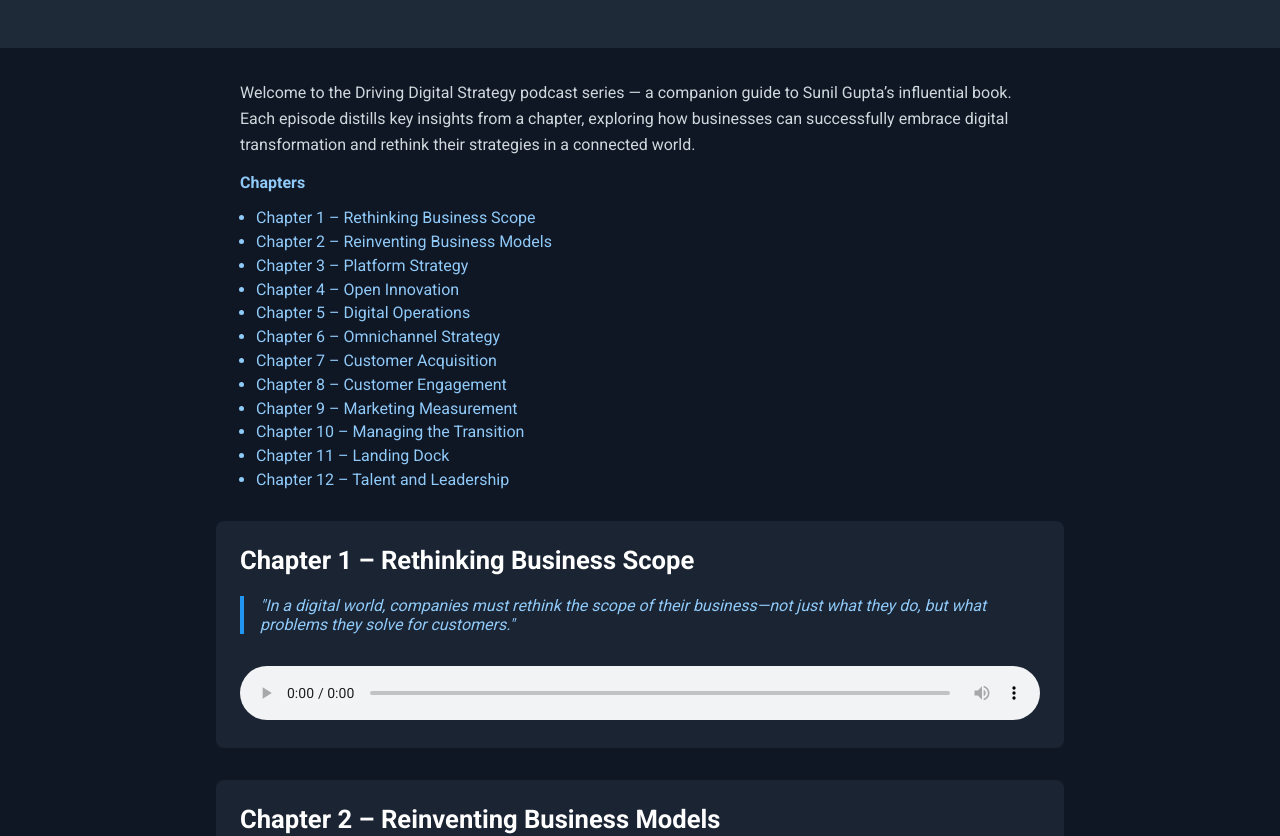
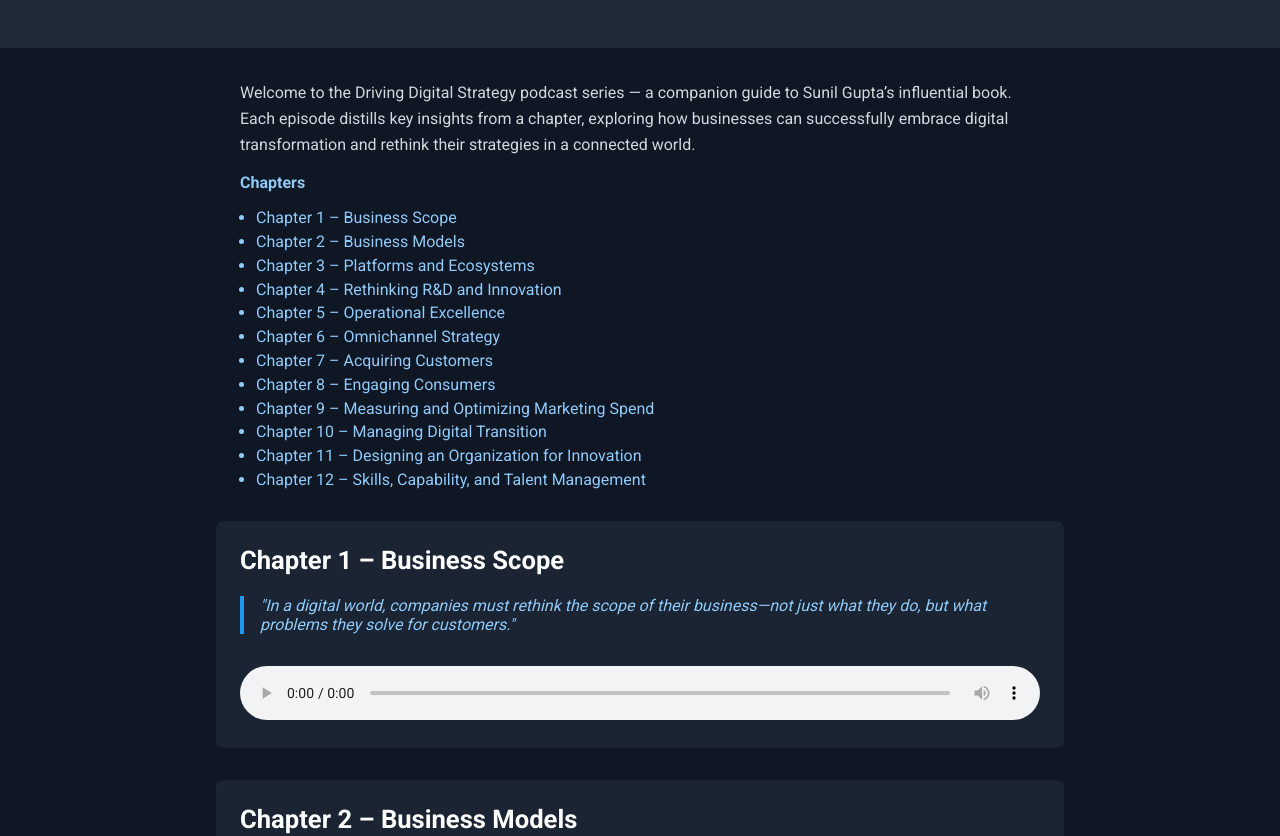
Before and after one commit to PCWA04/driving-digital-strategy, a plain HTML site: page index.html in a window 1280 px wide. Shown: the part 124-960 px from the top of the page. Drawn offline with Linux system fonts and the light colour scheme.

Commit message:
Update chapter name

```diff
--- a/index.html
+++ b/index.html
@@ -96,47 +96,47 @@
   <div class="toc">
     <strong>Chapters</strong>
     <ul>
-      <li><a href="#chapter1">Chapter 1 – Rethinking Business Scope</a></li>
-      <li><a href="#chapter2">Chapter 2 – Reinventing Business Models</a></li>
-      <li><a href="#chapter3">Chapter 3 – Platform Strategy</a></li>
-      <li><a href="#chapter4">Chapter 4 – Open Innovation</a></li>
-      <li><a href="#chapter5">Chapter 5 – Digital Operations</a></li>
+      <li><a href="#chapter1">Chapter 1 – Business Scope</a></li>
+      <li><a href="#chapter2">Chapter 2 – Business Models</a></li>
+      <li><a href="#chapter3">Chapter 3 – Platforms and Ecosystems</a></li>
+      <li><a href="#chapter4">Chapter 4 – Rethinking R&D and Innovation</a></li>
+      <li><a href="#chapter5">Chapter 5 – Operational Excellence</a></li>
       <li><a href="#chapter6">Chapter 6 – Omnichannel Strategy</a></li>
-      <li><a href="#chapter7">Chapter 7 – Customer Acquisition</a></li>
-      <li><a href="#chapter8">Chapter 8 – Customer Engagement</a></li>
-      <li><a href="#chapter9">Chapter 9 – Marketing Measurement</a></li>
-      <li><a href="#chapter10">Chapter 10 – Managing the Transition</a></li>
-      <li><a href="#chapter11">Chapter 11 – Landing Dock</a></li>
-      <li><a href="#chapter12">Chapter 12 – Talent and Leadership</a></li>
+      <li><a href="#chapter7">Chapter 7 – Acquiring Customers</a></li>
+      <li><a href="#chapter8">Chapter 8 – Engaging Consumers</a></li>
+      <li><a href="#chapter9">Chapter 9 – Measuring and Optimizing Marketing Spend</a></li>
+      <li><a href="#chapter10">Chapter 10 – Managing Digital Transition</a></li>
+      <li><a href="#chapter11">Chapter 11 – Designing an Organization for Innovation</a></li>
+      <li><a href="#chapter12">Chapter 12 – Skills, Capability, and Talent Management</a></li>
     </ul>
   </div>
 
   <section class="episode" id="chapter1">
-    <h2>Chapter 1 – Rethinking Business Scope</h2>
+    <h2>Chapter 1 – Business Scope</h2>
     <blockquote>"In a digital world, companies must rethink the scope of their business—not just what they do, but what problems they solve for customers."</blockquote>
     <audio controls src="audio/Chapter01.mp3"></audio>
   </section>
 
   <section class="episode" id="chapter2">
-    <h2>Chapter 2 – Reinventing Business Models</h2>
+    <h2>Chapter 2 – Business Models</h2>
     <blockquote>"Digitization allows you to decouple value creation from value capture."</blockquote>
     <audio controls src="audio/Chapter02.mp3"></audio>
   </section>
 
   <section class="episode" id="chapter3">
-    <h2>Chapter 3 – Platform Strategy</h2>
+    <h2>Chapter 3 – Platforms and Ecosystems</h2>
     <blockquote>"In platform businesses, value is created not by controlling resources, but by orchestrating interactions."</blockquote>
     <audio controls src="audio/Chapter03.mp3"></audio>
   </section>
 
   <section class="episode" id="chapter4">
-    <h2>Chapter 4 – Open Innovation</h2>
+    <h2>Chapter 4 – Rethinking R&D and Innovation</h2>
     <blockquote>"You can’t innovate effectively in isolation. The best ideas may come from outside your walls."</blockquote>
     <audio controls src="audio/Chapter04.mp3"></audio>
   </section>
 
   <section class="episode" id="chapter5">
-    <h2>Chapter 5 – Digital Operations</h2>
+    <h2>Chapter 5 – Operational Excellence</h2>
     <blockquote>"Digital transformation is not about automation—it’s about reimagining how work gets done."</blockquote>
     <audio controls src="audio/Chapter05.mp3"></audio>
   </section>
@@ -148,37 +148,37 @@
   </section>
 
   <section class="episode" id="chapter7">
-    <h2>Chapter 7 – Customer Acquisition</h2>
+    <h2>Chapter 7 – Acquiring Customers</h2>
     <blockquote>"The traditional sales funnel is dead. Today, customer journeys are nonlinear, personalized, and dynamic."</blockquote>
     <audio controls src="audio/Chapter07.mp3"></audio>
   </section>
 
   <section class="episode" id="chapter8">
-    <h2>Chapter 8 – Customer Engagement</h2>
+    <h2>Chapter 8 – Engaging Consumers</h2>
     <blockquote>"Engagement is no longer about pushing messages—it’s about creating meaningful, ongoing interactions."</blockquote>
     <audio controls src="audio/Chapter08.mp3"></audio>
   </section>
 
   <section class="episode" id="chapter9">
-    <h2>Chapter 9 – Marketing Measurement</h2>
+    <h2>Chapter 9 – Measuring and Optimizing Marketing Spend</h2>
     <blockquote>"You can’t manage what you can’t measure—but beware of measuring the wrong things."</blockquote>
     <audio controls src="audio/Chapter09.mp3"></audio>
   </section>
 
   <section class="episode" id="chapter10">
-    <h2>Chapter 10 – Managing the Transition</h2>
+    <h2>Chapter 10 – Managing Digital Transition</h2>
     <blockquote>"Culture eats strategy for breakfast, especially during digital transformation."</blockquote>
     <audio controls src="audio/Chapter10.mp3"></audio>
   </section>
 
   <section class="episode" id="chapter11">
-    <h2>Chapter 11 – Landing Dock</h2>
+    <h2>Chapter 11 – Designing an Organization for Innovation</h2>
     <blockquote>"Even the best ideas need a place to land—or they’ll crash before they scale."</blockquote>
     <audio controls src="audio/Chapter11.mp3"></audio>
   </section>
 
   <section class="episode" id="chapter12">
-    <h2>Chapter 12 – Talent and Leadership</h2>
+    <h2>Chapter 12 – Skills, Capability, and Talent Management</h2>
     <blockquote>"You can buy technology, but you can’t buy transformation. That requires people."</blockquote>
     <audio controls src="audio/Chapter12.mp3"></audio>
   </section>
```
